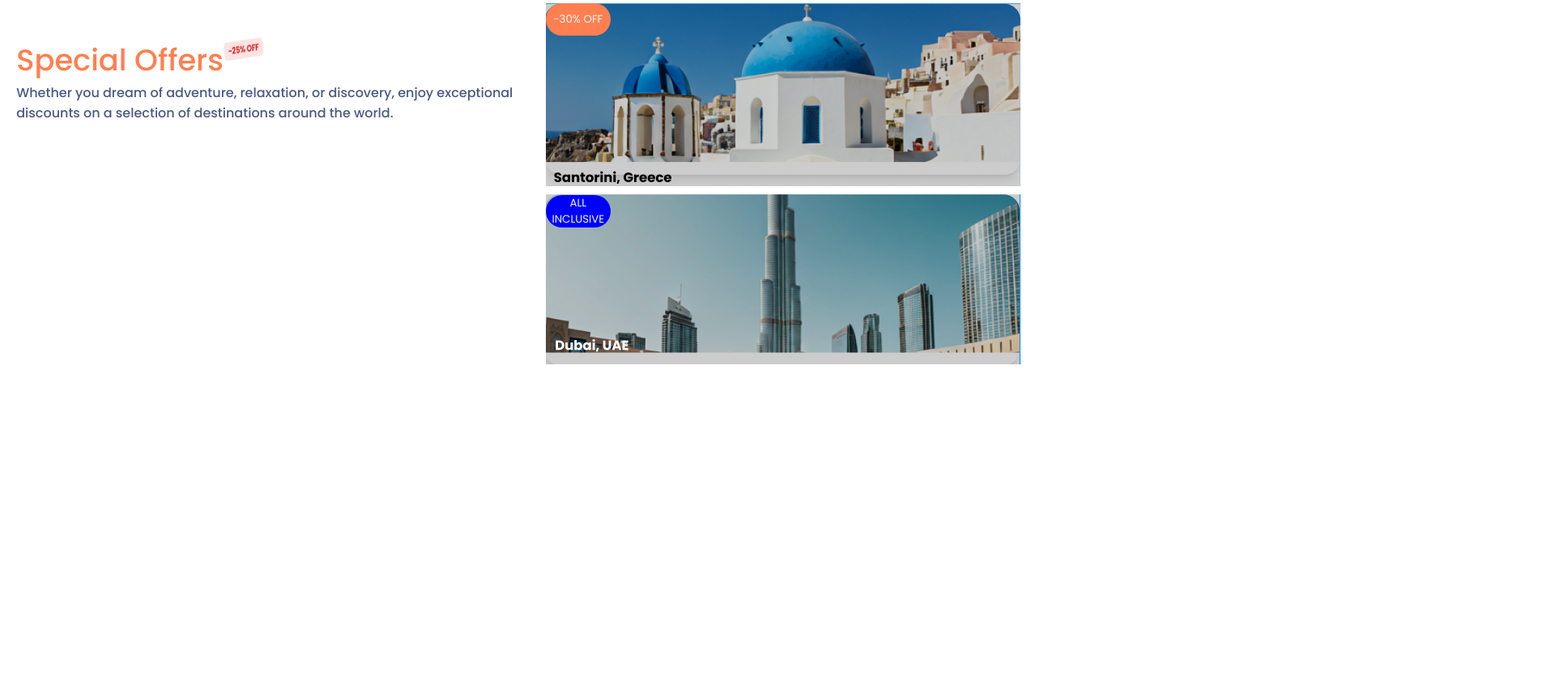
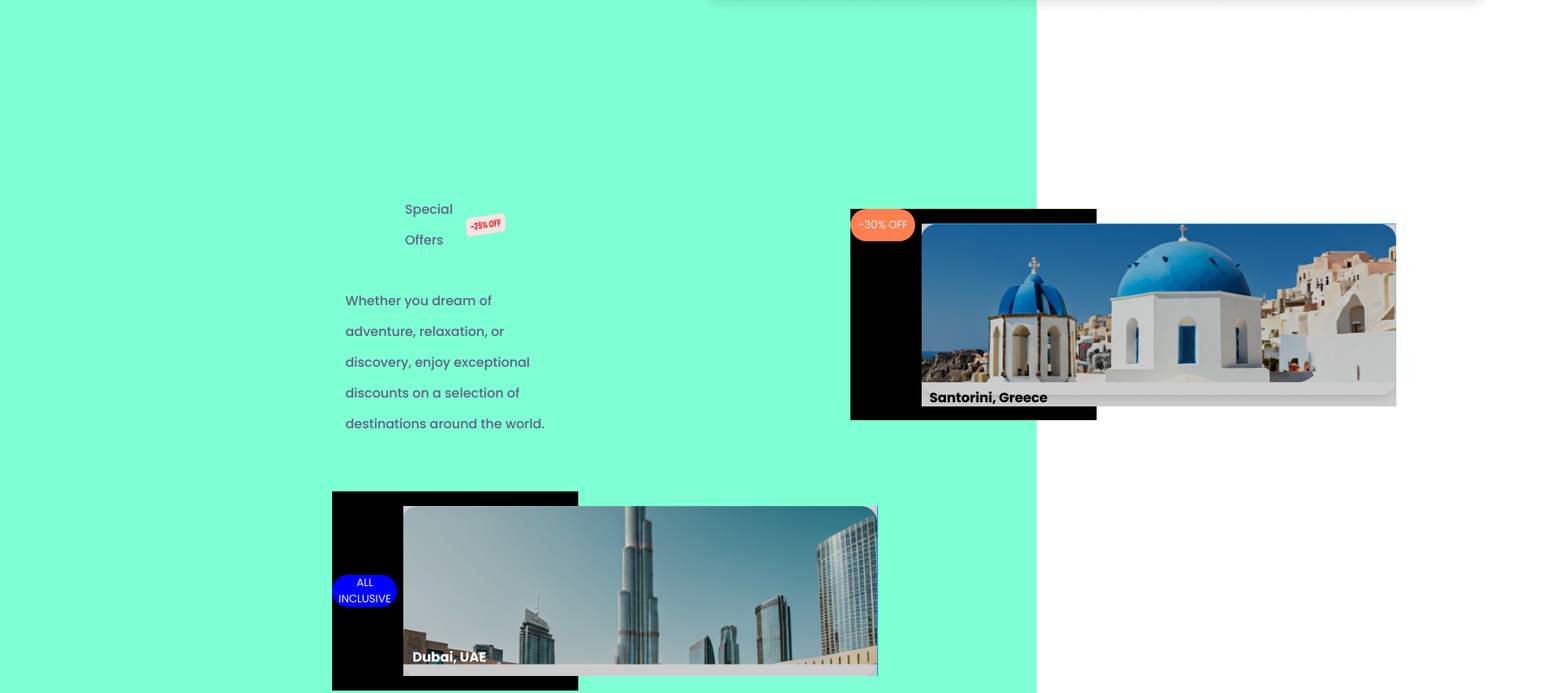
Before and after one commit to krrsalmane/TravigoTravel2.1, a plain HTML site: page offer_special.html in a window 1280 px wide. Shown: the part 971-1827 px from the top of the page at 81% size, 1920 px wide, since content can reach past the window. Before the commit the page ends 1421 px from the top, so only its background shows below. Drawn offline with nearby package versions, Linux system fonts and the light colour scheme.

Commit message:
chnager structure  in html

```diff
--- a/css/offer-special.css
+++ b/css/offer-special.css
@@ -1,86 +1,122 @@
+* {
+    padding: 0;
+    margin: 0;
+    box-sizing: border-box;
+    font-family: poppins, sans-serif;
+    transition: all .2s ease-in-out;
+    user-select: none;
+}
+
 .head {
+    background-color: black;
     display: flex;
     margin-top: 6%;
+    width: 100%;
     justify-content: center;
-
+    align-items: center;
+    box-sizing: border-box;
 }
 
 
-.tiltle {
-
-    font-size: 230%;
+.title {
+    font-size: 200%;
     color: coral;
     gap: 12px;
-    text-align: center;
+    align-self: center;
 }
 
 .first-section {
 
     display: flex;
     justify-content: space-around;
-
 }
 
-.ticket-Offer{
+.first-section img {
+    margin-left: 20em;
+}
+
+.ticket-Offer {
 
     display: flex;
 }
 
 
-
-
 #imgafrica {
-
     border-radius: 7%;
-
 }
 
 #prompt {
-
     box-shadow: #FFF1E5(0, 0, 0, 0.1) 0px 10px 50px;
     background-color: #FFF1E5;
     height: 138px;
-    width: 300px;
-    padding-left: 30px;
-    padding-top: 20px;
-    border-radius: 15%;
+    border-radius: 30px;
+    padding: auto;
+    width: 70%;
+    display: block;
+    text-align: center;
     font-size: large;
     font-family: 'Franklin Gothic Medium', 'Arial Narrow', Arial, sans-serif;
 }
 
 .paragraphafrica {
-
-
-    display: grid;
+    background-color: blue;
+    display: block;
     gap: 20px;
 }
 
-.two-images{
-    display: grid;
+.two-images {
+    display: flex;
+    flex-direction: column;
     gap: 10px;
-    justify-content: flex-end;
     position: relative;
+    background-color: black;
 }
 
-section2{
+.two-images #orange-btn{
+    top: 0;
+    left: 0;
+}
+
+
+.two-images #blue-btn{
+    left: 0;
+    right: 0;
+}
+.text-second_section {
 
     display: flex;
-}
-
-.text-second_section{
-
- margin-bottom: 20%;
-  align-content: center;
+    justify-content: space-around;
+    align-items: center;
+    flex-wrap: wrap;
+    padding: 2rem 1rem;
+    gap: 2rem;
 
 }
 
-section2{
-justify-content: center;
-justify-content: space-around;
+.first-parent-section-2 {
+    display: grid;
+    grid-template-columns: 50% 50%;
+    justify-content: space-around;
+    align-items: center;
+    flex-wrap: wrap;
+    padding: 2rem 1rem;
+    gap: 2rem;
+}
+
+main {
+
+    background-color: aquamarine;
+    display: flex;
+    flex-direction: column;
+    justify-content: space-around;
+    align-items: center;
+    flex-wrap: wrap;
+    padding: 2rem 1rem;
+    gap: 2rem;
 
 }
 
-section2 div button{
+section div button {
 
     border: none;
     border-radius: 26px;
@@ -90,9 +126,17 @@ section2 div button{
     position: absolute;
 }
 
-.two-images button:first-child{
- bottom: 10%;
+
+
+/*second section*/
+
+.first-div{
+    display: flex;
+    flex-wrap: wrap;
 }
-.two-images button:last-child{
- bottom: 38%;
+
+
+.second-div{
+    display: flex;
+    flex-wrap: wrap;
 }
--- a/offer_special.html
+++ b/offer_special.html
@@ -50,31 +50,27 @@
 
 
     <main>
-        <section>
+        <section class="first-parent-section">
+
             <div class="head">
-                <p class="tiltle"> We Offer Trips Every Where </p>
+                <p class="title"> We Offer Trips Every Where </p>
                 <img src="img/travel (1).png" alt="" width="50px">
-
             </div>
 
             <div class="first-section">
                 <div class="paragraphafrica">
-
                     <p id="prompt">Discover our exclusive<br>
                         promotions and travel deals of<br>
                         the moment !</p>
                     <img id="imgafrica" src="img/africa trips.jpg" alt="map of africa" width="295px" height="350px">
                 </div>
-
                 <img src="img/Bora Bora overwater bungalows at sunset.png" alt="">
-
             </div>
-
 
         </section>
 
-        <section2>
 
+        <section class="first-parent-section-2">
 
             <div class="text-second_section">
                 <div class="ticket-Offer">
@@ -87,16 +83,29 @@
             </div>
 
             <div class="two-images">
-                <img src="img/Overlay.png" alt="">
-                 <button style="background-color: coral;">-30% OFF</button>
-                <img src="img/Overlay2.png" alt="">
-                  <button style="background-color: blue;">ALL INCLUSIVE</button>
+                <div class="first-div">
+
+                    <img src="img/Overlay.png" alt="">
+                    <button style="background-color: coral;" id="orange-btn">-30% OFF</button>
+                </div>
+            </div>
+            <div class="two-images">
+                <div class="second-div">
+                    <button style="background-color: blue;" id="blue-btn">ALL INCLUSIVE</button>
+                    <img src="img/Overlay2.png" alt="">
+
+                </div>
             </div>
 
-        </section2>
+
+
+
+        </section>
 
     </main>
+    <footer>
 
+    </footer>
 </body>
 
 </html>
```
